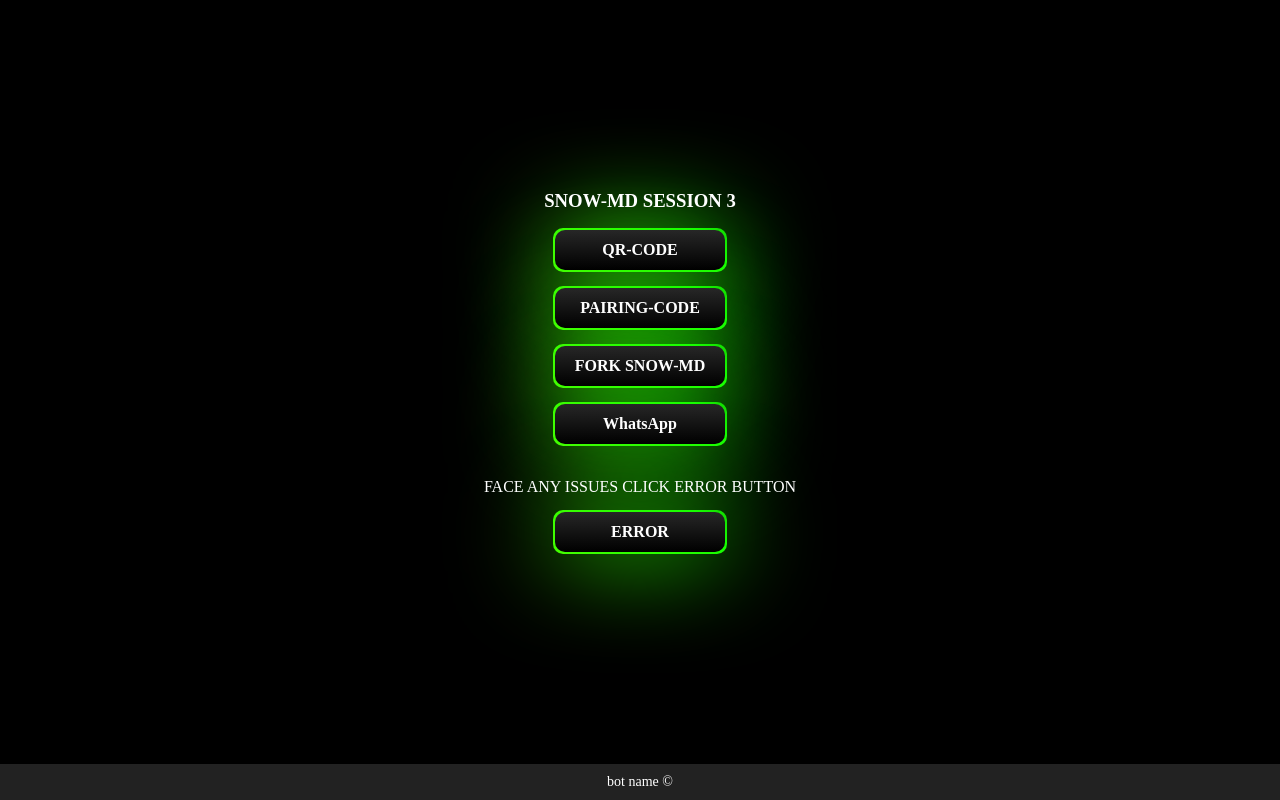
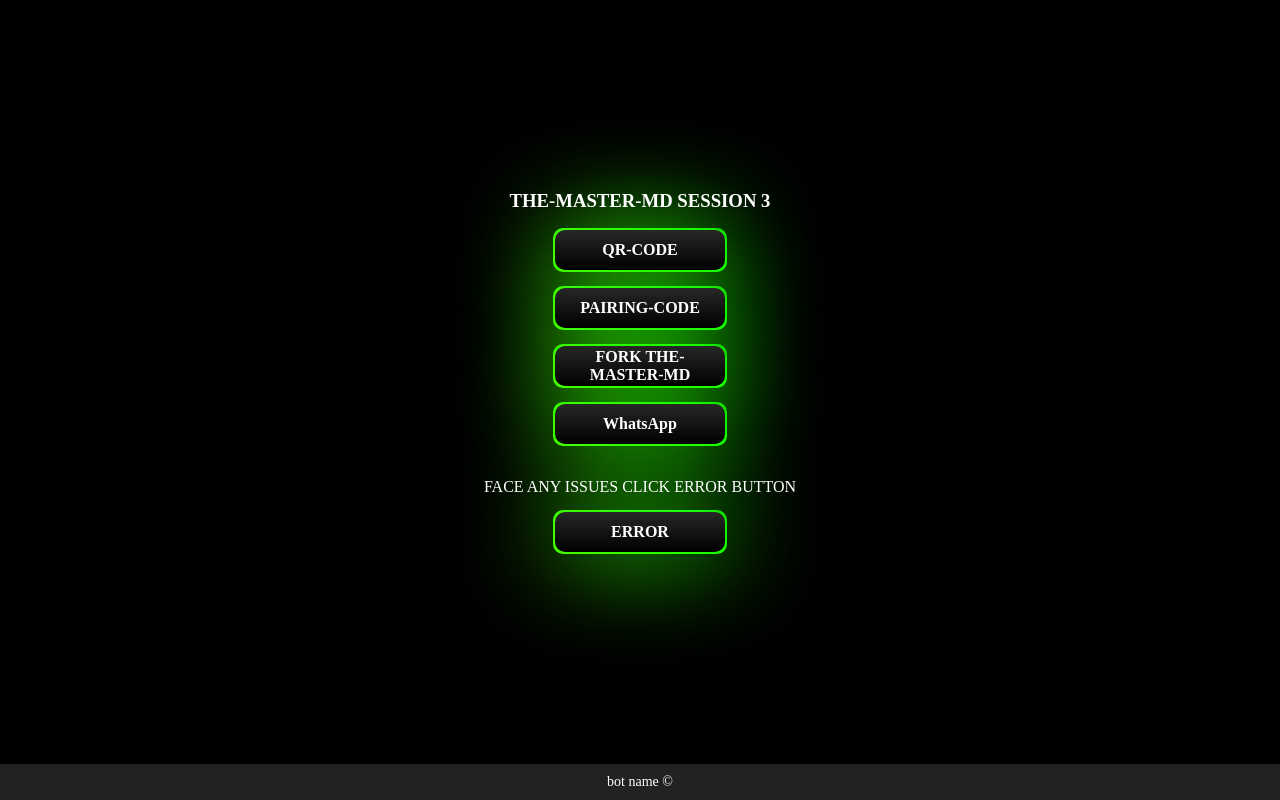
Before and after one commit to themaster5093/THE-MASTER-MD-SESSION-ID-, a website: page main.html in a window 1280 px wide. Drawn offline with Linux system fonts and the light colour scheme.

Commit message:
Update main.html

```diff
--- a/main.html
+++ b/main.html
@@ -19,7 +19,7 @@
             "@context": "https://schema.org",
             "@type": "Organization",
             "url": "https://railway.app",
-            "logo": "https://files.catbox.moe/rmcjwq.jpg"
+            "logo": "https://files.catbox.moe/wu8fgg.jpg"
     }
 
     .button-container {
@@ -112,11 +112,11 @@
 </head>
 <body>
   <div class="button-container">
-    <h3> SNOW-MD SESSION 3</h3>
+    <h3> THE-MASTER-MD SESSION 3</h3>
     <div></div>
     <a href="/qr" class="button" target="_blank"> <span>QR-CODE</span> </a> <br>
     <a href="/pair" class="button" target="_blank"> <span>PAIRING-CODE</span> </a> <br>
-    <a href="https://github.com/jon-snow-tech-bot/SNOW-MD/fork" class="button" target="_blank"> <span>FORK SNOW-MD</span> </a> <br> </a>
+    <a href="https://github.com/jon-snow-tech-bot/SNOW-MD/fork" class="button" target="_blank"> <span>FORK THE-MASTER-MD</span> </a> <br> </a>
     <a href="https://whatsapp.com/channel/0029VbB2p44KWEKt0C6sx225" class="button" target="_blank"> <span>WhatsApp</span> </a> <br>
 
     <p>FACE ANY ISSUES CLICK ERROR BUTTON</p>
```
